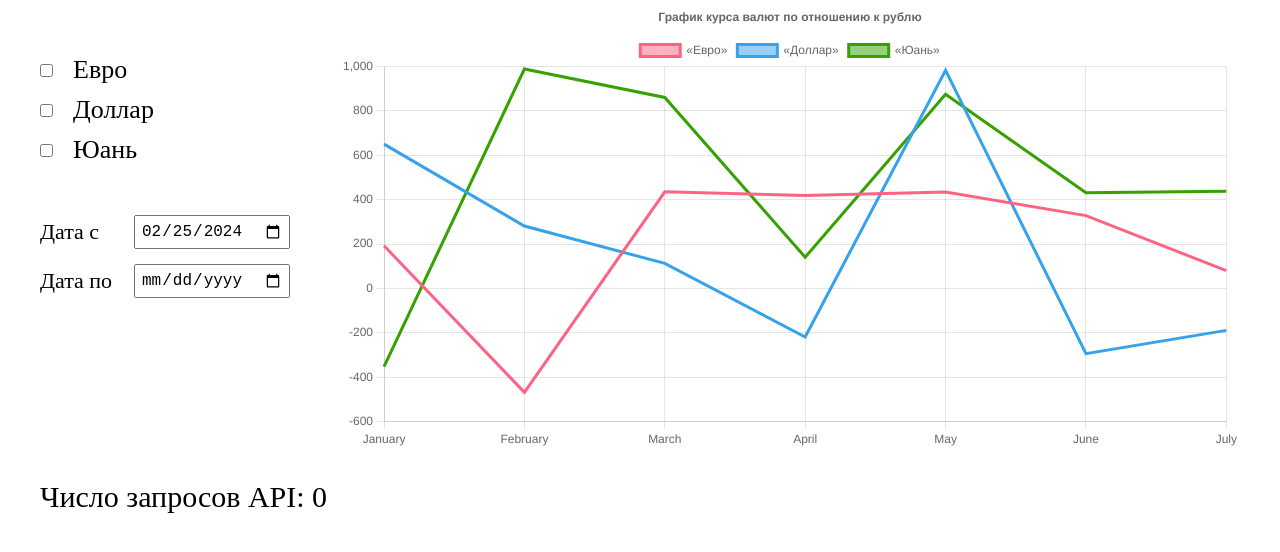
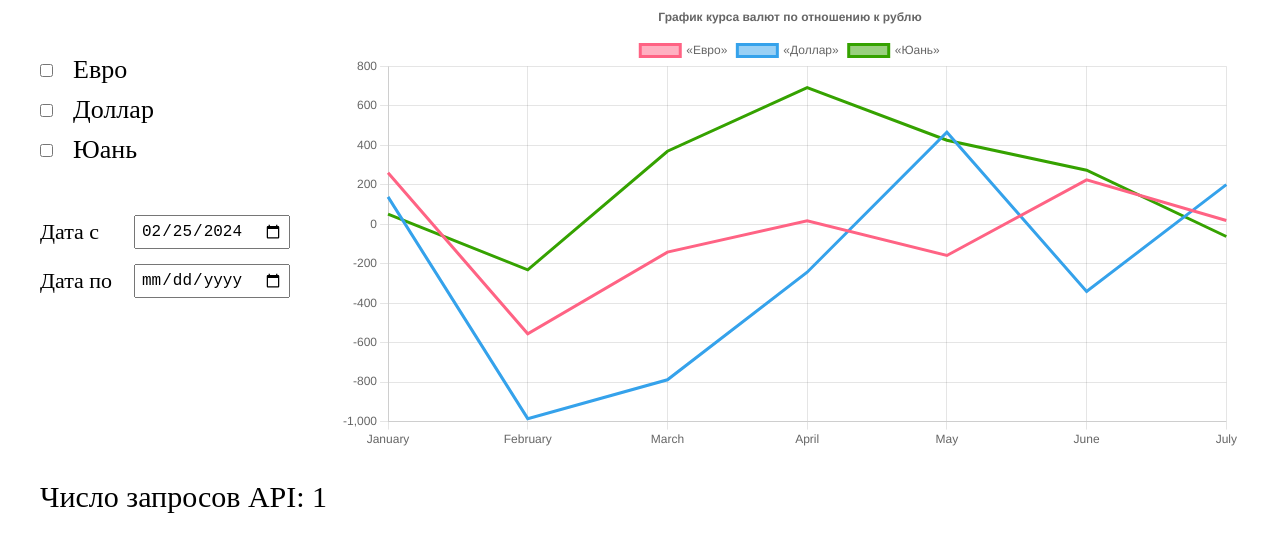
Before and after one commit to fadeyush/solutions, a React (Create React App) app: page / in a window 1280 px wide. Shown: the top 552 px of the page. Built offline with nearby package versions, Linux system fonts and the light colour scheme; no server answers.

Commit message:
отрисовка зависимости числа Api

```diff
--- a/package.json
+++ b/package.json
@@ -21,7 +21,7 @@
     "react-dom": "^18.2.0",
     "react-redux": "^9.1.0",
     "react-scripts": "5.0.1",
-    "redux": "^5.0.1",
+    "redux": "^4.1.2",
     "redux-thunk": "^3.1.0",
     "typescript": "^4.9.5",
     "web-vitals": "^2.1.4"
--- a/src/App.tsx
+++ b/src/App.tsx
@@ -3,9 +3,10 @@ import classes from './App.module.scss';
 import LineChart from './components/charts/LineChart';
 import MyCheckbox from './components/UI/checkbox/MyCheckbox';
 import { CheckboxProps } from './types/myCheckbox';
+import { useTypedSelector } from './hooks/useTypedSelector';
 
 function App() {
-  const apiCount:number = 0;
+  const {count} = useTypedSelector(state => state.apiCounter);
   const rubKey:string = 'rub';
   const currencyArr:CheckboxProps[] = [
     {title: 'Евро', name: 'eur'},
@@ -77,7 +78,7 @@ function App() {
 
       </div>
 
-      <p className={classes.chart__apiNumber}>Число запросов API: {apiCount}</p>
+      <p className={classes.chart__apiNumber}>Число запросов API: {count}</p>
 
     </div>
   );
--- a/src/components/charts/LineChart.tsx
+++ b/src/components/charts/LineChart.tsx
@@ -1,4 +1,4 @@
-import React from 'react';
+import React, { useEffect } from 'react';
 import classes from './LineChart.module.scss';
 import {
     Chart as ChartJS,
@@ -13,8 +13,8 @@ import {
 
 import { Line } from 'react-chartjs-2';
 import {faker} from '@faker-js/faker';
-import axios from 'axios';
-
+import { useDispatch } from 'react-redux';
+import { fetchApi } from '../../store/action-creator/apiCounter';
 ChartJS.register(
     CategoryScale,
     LinearScale,
@@ -26,6 +26,10 @@ ChartJS.register(
 );
 
 const LineChart = () => {
+  const dispatch = useDispatch();
+  useEffect(()=>{
+    dispatch(fetchApi())
+  }, [])
     const options = {
         responsive: true,
         plugins: {
@@ -70,12 +74,6 @@ const LineChart = () => {
           }
         ],
       };
-      const date = '2024-03-28';
-      const currencie = 'eur';
-      axios.get(`https://cdn.jsdelivr.net/npm/@fawazahmed0/currency-api@${date}/v1/currencies/${currencie}.json`)
-      .then((response) => {
-        console.log(response.data)
-      })
 
     return (
         <div className={classes.lineChart__wrapper}>
--- /dev/null
+++ b/src/hooks/useTypedSelector.ts
@@ -0,0 +1,4 @@
+import { TypedUseSelectorHook, useSelector } from "react-redux";
+import { RootState } from "../store/reducers";
+
+export const useTypedSelector: TypedUseSelectorHook<RootState> = useSelector;
--- /dev/null
+++ b/src/store/action-creator/apiCounter.ts
@@ -0,0 +1,19 @@
+import { Dispatch } from "redux";
+import { ApiCounterAction, ApiCounterTypes } from "../../types/apiCounter";
+import axios from "axios";
+export const fetchApi = () => {
+    return async(dispatch: Dispatch<ApiCounterAction>) => {
+        try {
+            const date = '2024-03-28';
+            const currencie = 'eur';
+            axios.get(`https://cdn.jsdelivr.net/npm/@fawazahmed0/currency-api@${date}/v1/currencies/${currencie}.json`)
+            .then((response) => {
+              console.log(response.data)
+            })
+
+            dispatch({type: ApiCounterTypes.ADD_API, payload: 1})
+        } catch (e) {
+            console.log(e)
+        }
+    }
+}
--- a/src/store/index.ts
+++ b/src/store/index.ts
@@ -1,4 +1,5 @@
-import { createStore } from "redux";
+import { applyMiddleware, createStore } from "redux";
 import { rootReducer } from "./reducers";
+import { thunk } from "redux-thunk";
 
-export const store = createStore(rootReducer);
+export const store = createStore(rootReducer, applyMiddleware(thunk));
--- a/src/store/reducers/apiCounterReducer.ts
+++ b/src/store/reducers/apiCounterReducer.ts
@@ -1,10 +1,10 @@
-import { ApiCounterProps, ApiCounterTypes, CommentsAction } from "../../types/apiCounter";
+import { ApiCounterProps, ApiCounterTypes, ApiCounterAction } from "../../types/apiCounter";
 
 const inittialState: ApiCounterProps = {
     count: 0
 }
 
-export const apiCounterReducer = (state = inittialState, action:CommentsAction): ApiCounterProps => {
+export const apiCounterReducer = (state = inittialState, action:ApiCounterAction): ApiCounterProps => {
     switch (action.type) {
         case ApiCounterTypes.ADD_API:
             return {...state, count: state.count + action.payload}
--- a/src/store/reducers/index.ts
+++ b/src/store/reducers/index.ts
@@ -3,3 +3,5 @@ import { apiCounterReducer } from "./apiCounterReducer";
 export const rootReducer = combineReducers({
     apiCounter: apiCounterReducer,
 });
+
+export type RootState = ReturnType<typeof rootReducer>;
--- a/src/types/apiCounter.ts
+++ b/src/types/apiCounter.ts
@@ -6,7 +6,7 @@ export enum ApiCounterTypes {
     ADD_API = 'ADD_API'
 }
 
-export interface CommentsAction {
+export interface ApiCounterAction {
     type: ApiCounterTypes.ADD_API;
     payload: number,
 }
```
Also changed, not shown: 1 other file (tests, documents, lock files or other folders).
